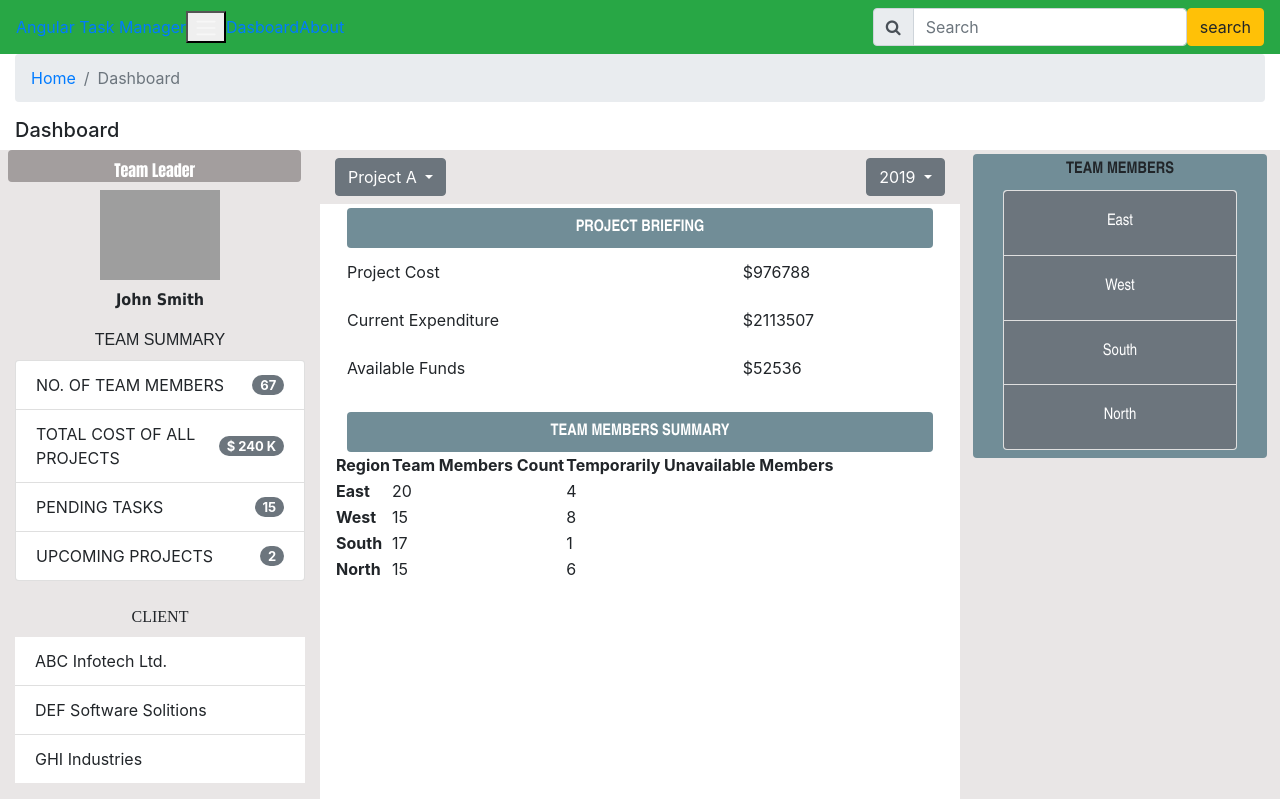
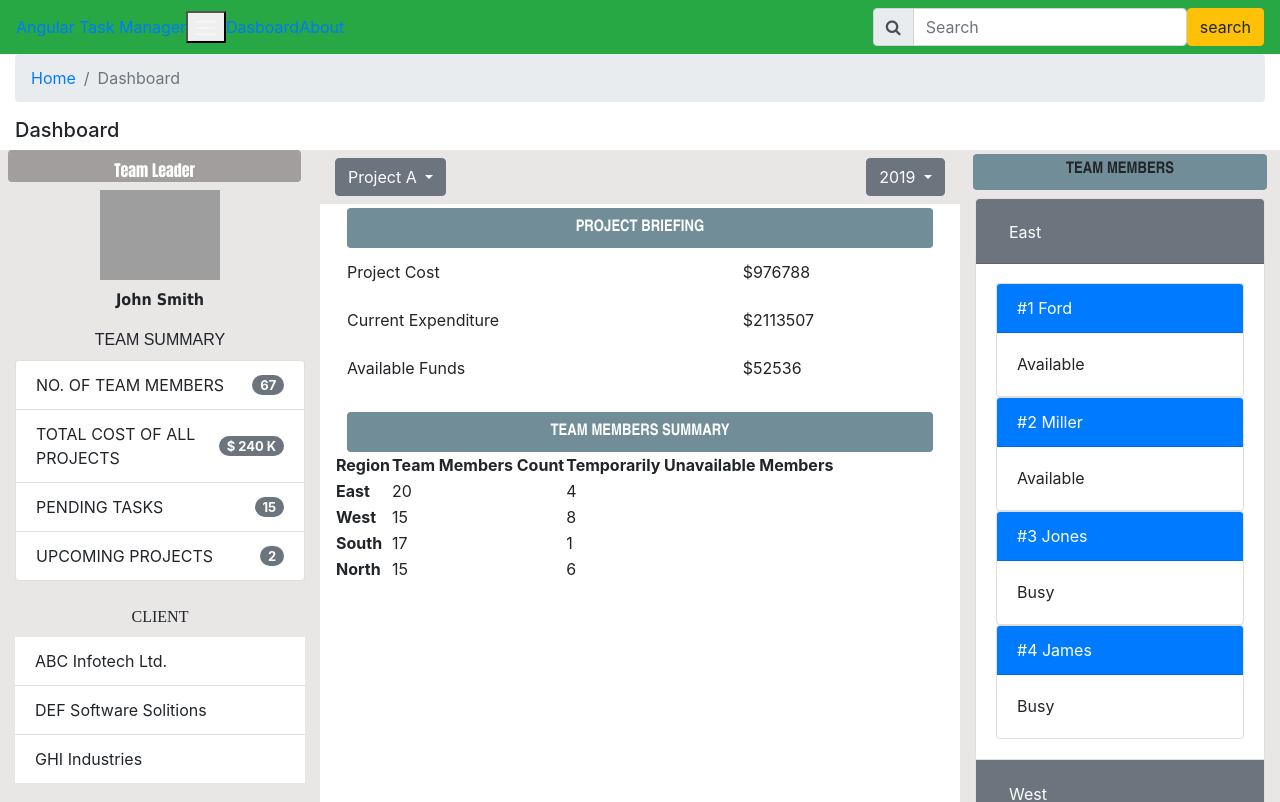
Before and after one commit to bella812/TaskManager, an Angular app: page /dashboard in a window 1280 px wide. Shown: the top 802 px of the page. Built offline with nearby package versions, Linux system fonts and the light colour scheme; grey boxes are pictures that could not be loaded.

Commit message:
ngif, ngclass .... bindings

```diff
--- a/src/app/dashboard/dashboard.component.html
+++ b/src/app/dashboard/dashboard.component.html
@@ -113,17 +113,29 @@
   </div>
   <div class="col-lg-3" style="background-color: #e9e6e6">
     <div class="row">
-      <div class="col-11 mx-auto mt-1 test-white text-center pt-1 pb-2 mx-2 rounded font-weight-bold" style="background-color: #718d97; font-family:'Arial Narrow'"> TEAM MEMBERS
+      <div class="col-11 mx-auto mt-1 test-white text-center pt-1 pb-2 mx-2 rounded font-weight-bold" style="background-color: #718d97; font-family:'Arial Narrow'"> TEAM MEMBERS </div>
         <div class="col-lg-12 pt-2 ">
           <div class="accordion" id="accordion1">
             <div class="card" *ngFor="let teamMembersGroup of TeamMembers; let i = index">
+
               <div class="card-header bg-secondary" id="card1">
                 <h2 class="mb-0">
-                  <button class="btn btn-link text-white collapsed" type="button" data-toggle="collapse" [attr.data-target]="'#cardbody1' + i">{{teamMembersGroup.Region}}</button>
+                  <button class="btn btn-link text-white" type="button" data-toggle="collapse" [attr.data-target]="'#cardbody1' + i">{{teamMembersGroup.Region}}</button>
                 </h2>
               </div>
-              <div [id]="'cardbody1' + i" class="collapse" data-parent="#accordion1">
+              <div [id]="'cardbody1' + i" class="collapse" data-parent="#accordion1" [ngClass]="(i == 0)? 'show':''">
                 <div class="card-body">
+                  <div *ngIf="i == 0; then firstTemplate; else secondTemplate">
+
+                  </div>
+
+                  <ng-template #firstTemplate>
+                    <div class="card" *ngFor="let member of teamMembersGroup.Members">
+                      <div class="card-header bg-primary text-white"> #{{member.ID}} {{member.Name}}</div>
+                      <div class="card-body">{{member.Status}}</div>
+                    </div>
+                  </ng-template>
+                  <ng-template #secondTemplate>
                   <table class="table">
                     <thead>
                       <tr>
@@ -135,11 +147,12 @@
                     <tbody>
                       <tr *ngFor="let member of teamMembersGroup.Members">
                         <td>{{member.ID}}</td>
-                        <td>{{member.Name}}</td>
+                        <td [style.color]="(member.Status == 'Busy')? 'red': 'black'">{{member.Name}}</td>
                         <td> {{member.Status}}</td>
                       </tr>
                     </tbody>
                   </table>
+                  </ng-template>
                 </div>
               </div>
             </div>
```
